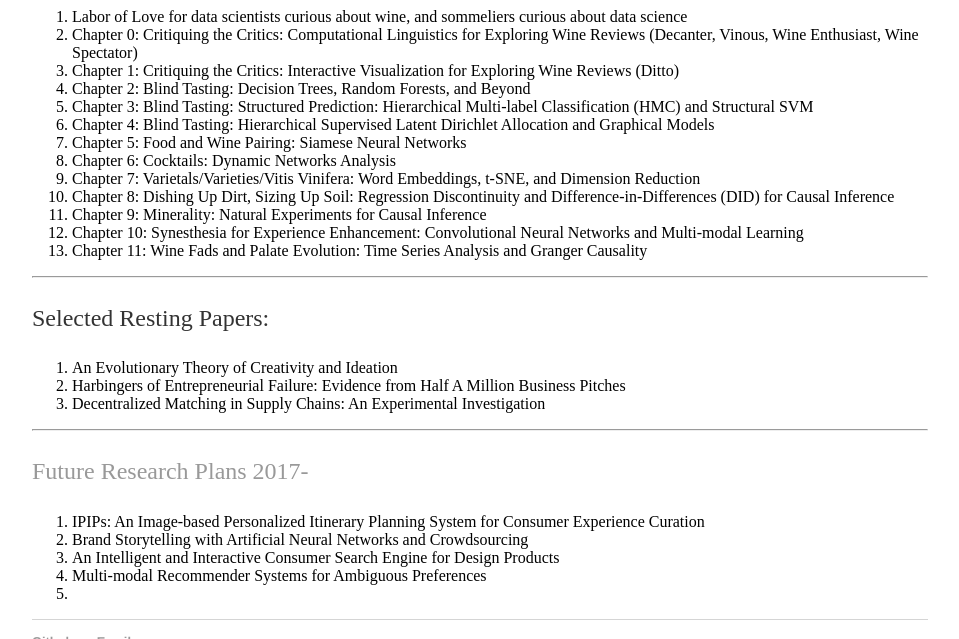
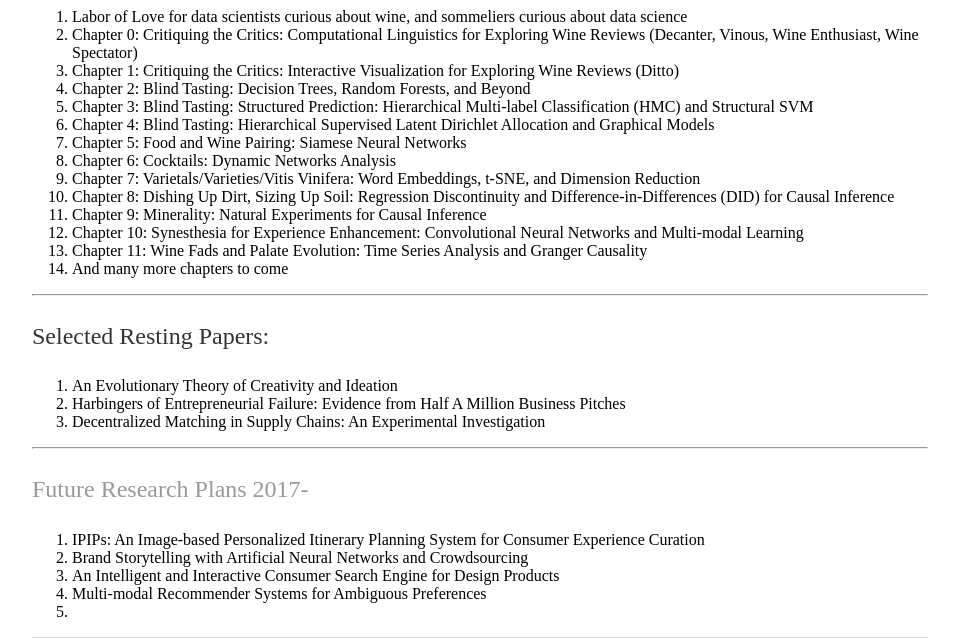
Before and after one commit to shenglih/shenglih.github.io, a Jekyll site: the page built from research/index.html, in a window 1280 px wide and 900 px high, scrolled down 2049 px, cut to the strip 0-639 px from the top of the window. Shown: the whole strip, without its empty margins (160-1119 px from the left). Built offline with Jekyll 4.4.1, drawn with Linux system fonts in a browser that asks for light colours.

Commit message:
Update index.html

```diff
--- a/research/index.html
+++ b/research/index.html
@@ -103,6 +103,7 @@
 	<li>Chapter 9: Minerality: Natural Experiments for Causal Inference </li>
 	<li>Chapter 10: Synesthesia for Experience Enhancement: Convolutional Neural Networks and Multi-modal Learning</li>
 	<li>Chapter 11: Wine Fads and Palate Evolution: Time Series Analysis and Granger Causality </li>
+		<li> And many more chapters to come </li>
 	</ol>
 
 	<hr>
```
